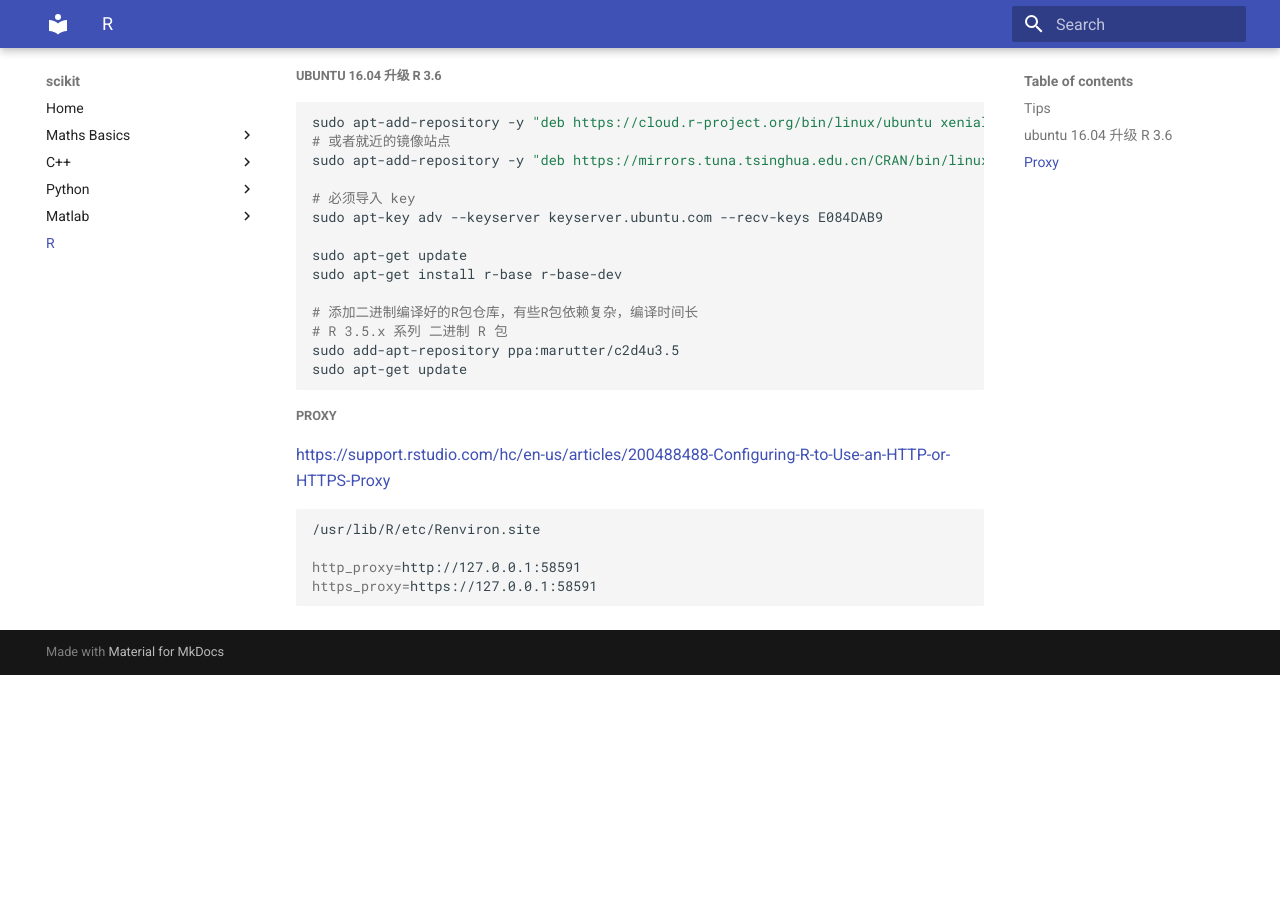
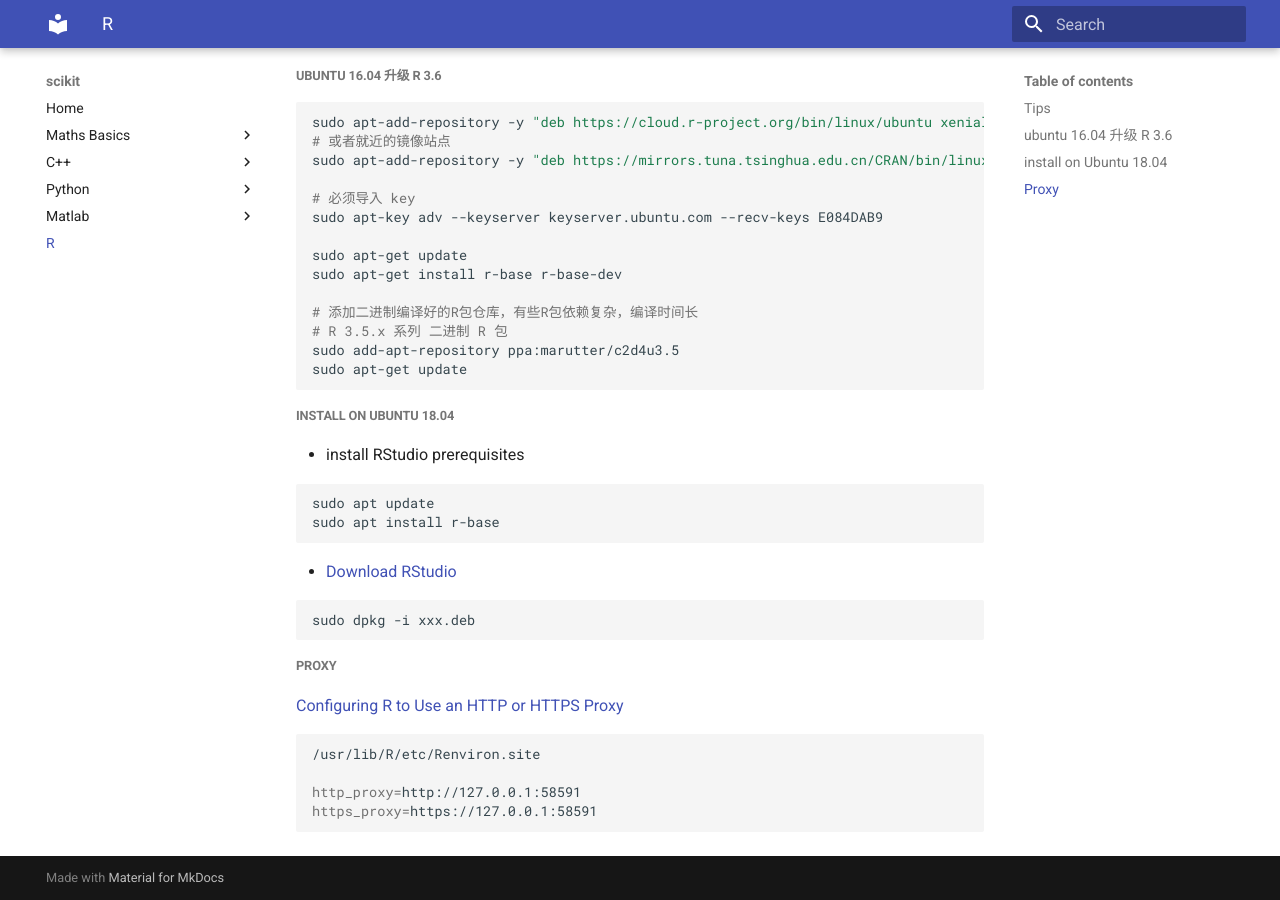
Before and after one commit to cggos/SciKit, an MkDocs documentation site: the page built from docs/r/README.md, in a window 1280 px wide and 900 px high, scrolled down 593 px. Built offline with MkDocs 1.6.1 and Material for MkDocs 9.7.7, drawn with Linux system fonts in a browser that asks for light colours; before the commit the page ends 1268 px from its top, so only the background shows below that.

Commit message:
add R/d3.R and update docs/r/README.md

````diff
--- a/docs/r/README.md
+++ b/docs/r/README.md
@@ -41,9 +41,24 @@ sudo add-apt-repository ppa:marutter/c2d4u3.5
 sudo apt-get update
 ```
 
+# install on Ubuntu 18.04
+
+* install RStudio prerequisites
+
+  ```sh
+  sudo apt update
+  sudo apt install r-base
+  ```
+
+* [Download RStudio](https://www.rstudio.com/products/rstudio/download/#download)
+
+  ```sh
+  sudo dpkg -i xxx.deb
+  ```
+
 # Proxy
 
-[https://support.rstudio.com/hc/en-us/articles/200488488-Configuring-R-to-Use-an-HTTP-or-HTTPS-Proxy](https://support.rstudio.com/hc/en-us/articles/200488488-Configuring-R-to-Use-an-HTTP-or-HTTPS-Proxy)
+[Configuring R to Use an HTTP or HTTPS Proxy](https://support.rstudio.com/hc/en-us/articles/200488488-Configuring-R-to-Use-an-HTTP-or-HTTPS-Proxy)
 
 ```bash
 /usr/lib/R/etc/Renviron.site
````
Also changed, not shown: 1 other file.
